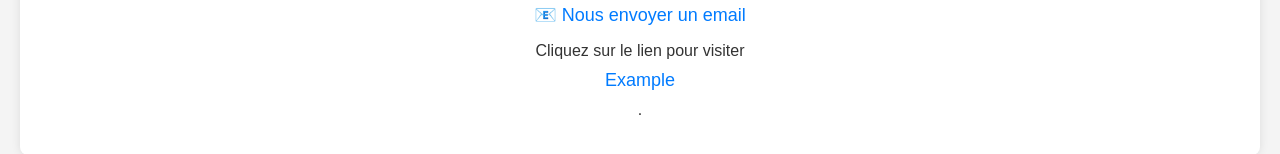
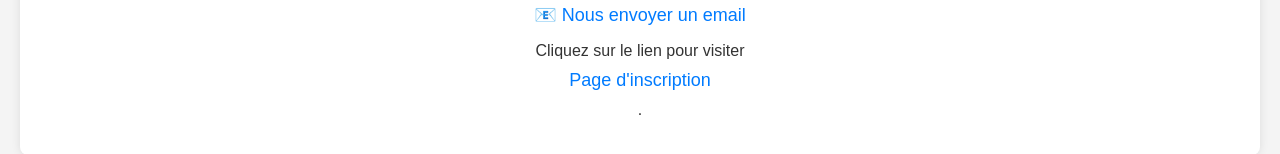
Before and after one commit to kevinshop/Mahul-.html, a plain HTML site: page index.html in a window 1280 px wide. Shown: the part 260-414 px from the top of the page. Drawn offline with Linux system fonts and the light colour scheme.

Commit message:
Update index.html

```diff
--- a/index.html
+++ b/index.html
@@ -47,7 +47,7 @@
     <a href="https://wa.me/22960933186" target="_blank">📞 Contact WhatsApp</a>
     <a href="https://www.facebook.com/profile.php?id=100089880126141" target="_blank">🌐 Notre page Facebook</a>
     <a href="mailto:hkpkevin228@gmail.com">📧 Nous envoyer un email</a>
-    <p>Cliquez sur le lien pour visiter <a href="https://www.example.com" target="_blank">Example</a>.</p>
+    <p>Cliquez sur le lien pour visiter <a href="https://kevinshop.github.io/Fils.html/" target="_blank">Page d'inscription</a>.</p>
 </section>
 
 </body>
```
